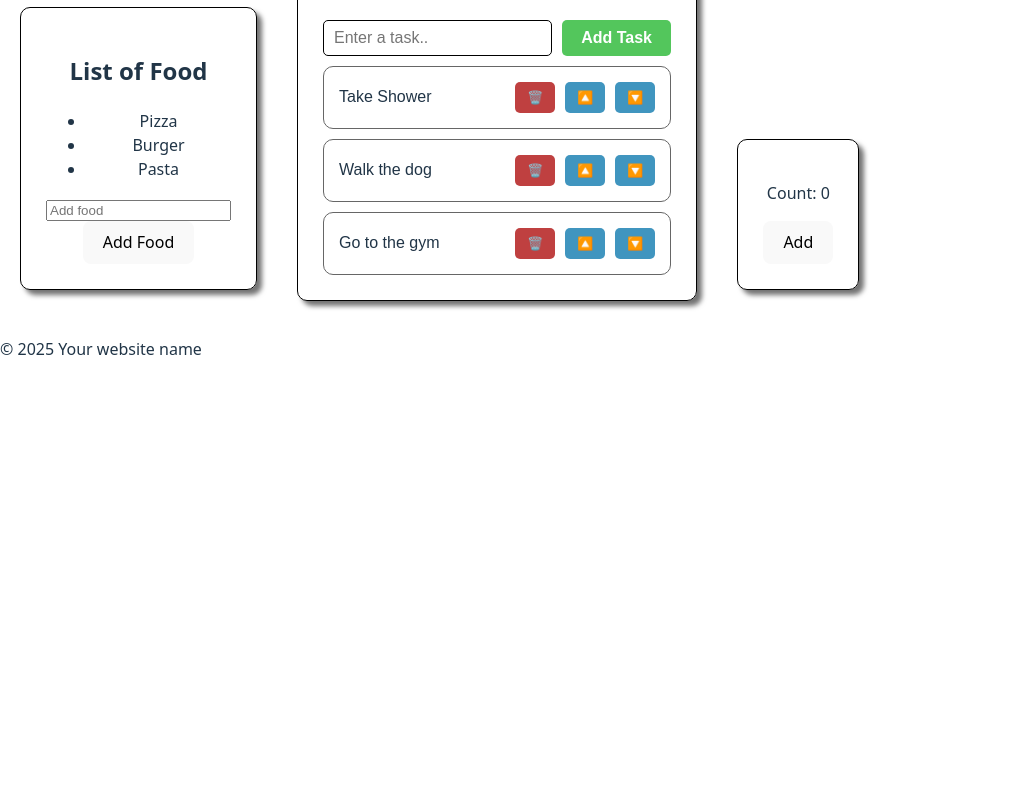
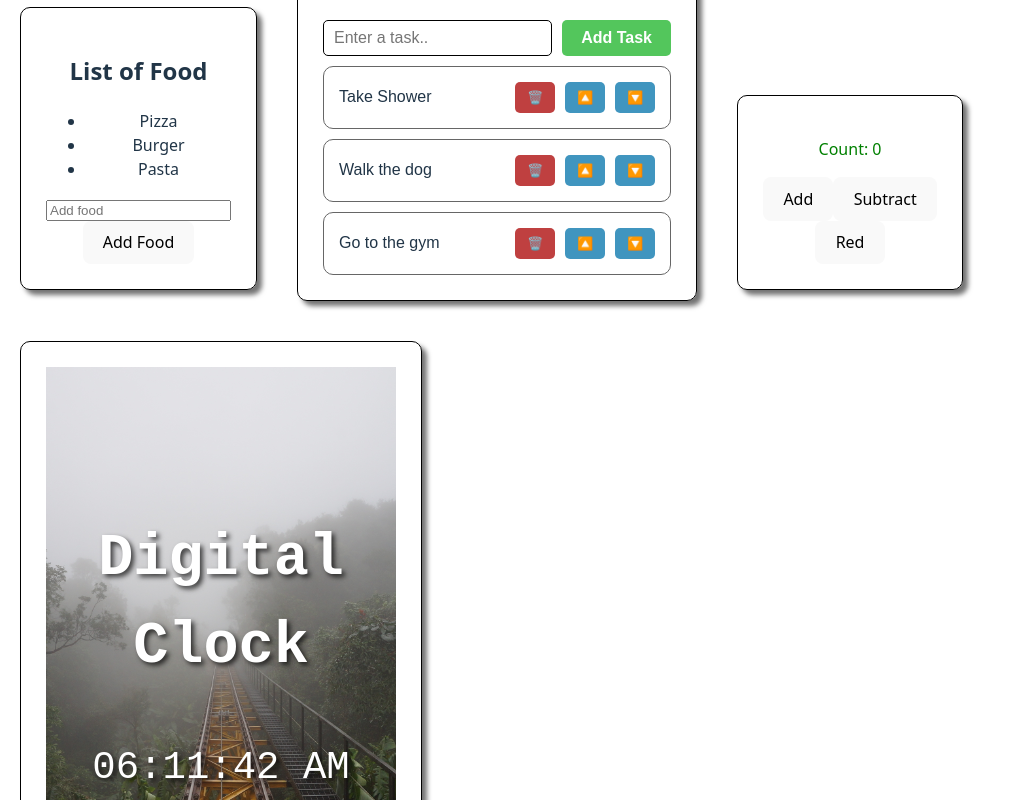
Before and after one commit to alvintaas/react-portfolio, a React (Vite) app: page / in a window 1280 px wide. Shown: the part 2880-3680 px from the top of the page, without its empty margins (0-1034 px from the left). Before the commit the page ends 3257 px from the top, so only its background shows below. Built offline with nearby package versions, Linux system fonts and the light colour scheme.

Commit message:
finished another tutorial

```diff
--- a/src/App.jsx
+++ b/src/App.jsx
@@ -14,6 +14,7 @@
 import UpdateStateArray from "./UpdateStateArray.jsx";
 import ToDoList from "./ToDoList.jsx";
 import MyComponent4 from "./MyComponent4.jsx";
+import DigitalClock from "./DigitalClock.jsx";
 
 function App() {
 
@@ -96,6 +97,10 @@
         <MyComponent4></MyComponent4>
       </div>
 
+
+      <div className="card">
+        <DigitalClock></DigitalClock>
+      </div>
       <Footer/>
     </>
   );
--- /dev/null
+++ b/src/DigitalClock.jsx
@@ -0,0 +1,47 @@
+import React, {useState, useEffect} from 'react';
+
+function DigitalClock() {
+
+  const [time, setTime] = useState(new Date());
+
+  useEffect(() => {
+    const intervalId = setInterval(()=> {
+      setTime(new Date());
+    }, 1000);
+
+    return () => {
+      clearInterval(intervalId);
+    }
+  }, []);
+
+  function formatTime() {
+    let hours = time.getHours();
+    const minutes = time.getMinutes();
+    const seconds = time.getSeconds();
+    const meridiem = hours >= 12 ? 'PM' : 'AM';
+
+    hours = hours % 12 || 12; // Convert to 12-hour format
+
+    return `${padZero(hours)}:${padZero(minutes)}:${padZero(seconds)} ${meridiem}`;
+  }
+
+  function padZero(number) {
+    return (number < 10 ? "0" : "") + number;
+  }
+
+return (
+    <div className="clock-container">
+      <div className='clock'>
+        <h2>Digital Clock</h2>
+        <span>{formatTime()}</span>
+      </div>
+    </div>
+  );
+
+}
+
+
+
+
+
+export default DigitalClock;
--- a/src/MyComponent4.jsx
+++ b/src/MyComponent4.jsx
@@ -3,24 +3,32 @@
 function MyComponent4() {
 
     const [count, setCount] = useState(0);
+    const [color, setColor] = useState('green');
 
     useEffect(() => {
-        document.title = `Count: ${count}`;
-    });
+        document.title = `Count: ${count} ${color}`;
+    }, [count, color]);
 
     function addCount() {
         setCount(c => c + 1);
     };
 
+    function subtractCount() {
+        setCount(c => c - 1);
+    };
+
+    function changeColor() {
+        setColor(c => c === 'green' ? 'red' : 'green');
+    };
+
     return (
         <>
-            <p>Count: {count}</p>
-            <button onClick={addCount}>
-                Add
-            </button>
-        </>
-    );
-
+            <p style={{color: color}}>Count: {count}</p>
+            <button onClick={addCount}>Add</button>
+            <button onClick={subtractCount}>Subtract</button>
+            <br/>
+            <button onClick={() => setColor('red')}>Red</button>
+        </>);
 }
 
 export default MyComponent4;
--- a/src/index.css
+++ b/src/index.css
@@ -290,3 +290,24 @@
   font-size: 1.4rem;
   margin-left: 5px;
 }
+
+/* Digital Clock Styles */
+
+.clock-container {
+  background-image: url(./assets/DSC02978.JPG);
+  background-size: cover;
+  background-position: center;
+  backdrop-filter: blur(50px);
+  padding: 100px 0px;
+}
+
+.clock {
+  color: white;
+  font-size: 3em;
+  font-family: monospace;
+  text-shadow: 3px 3px 5px rgba(0, 0, 0, 0.7);
+  text-align: center;
+  /*Optional*/
+  justify-content: center;
+  align-items: center;
+}
```
Also changed, not shown: src/assets/DSC02978.JPG (added).
